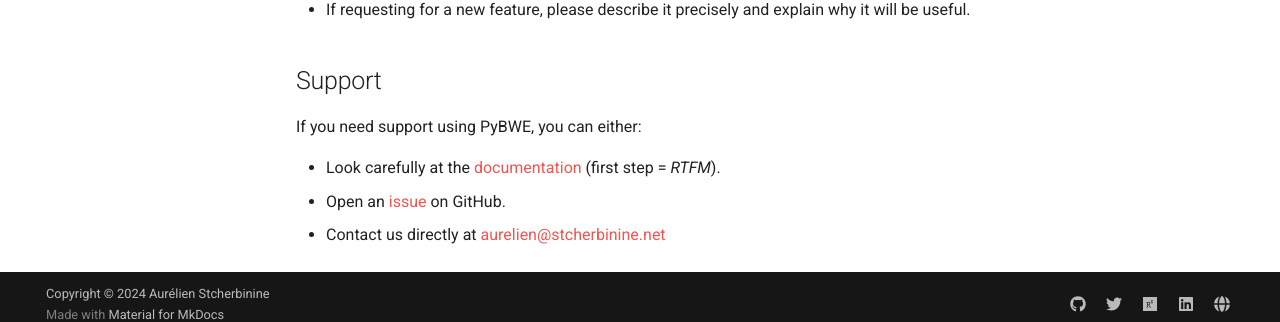
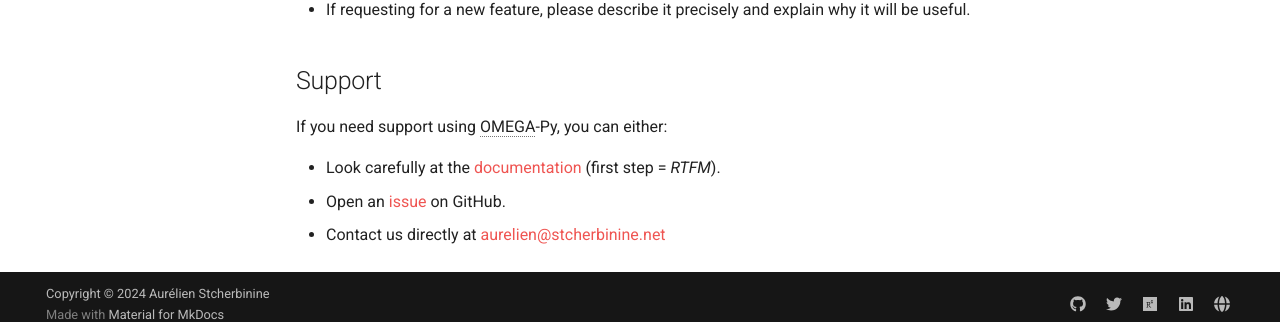
Before and after one commit to AStcherbinine/omegapy, an MkDocs documentation site: the page built from docs/community.md, in a window 1280 px wide and 1140 px high. Shown: the part 803-1125 px from the top of the window. Built offline with MkDocs 1.6.1 and Material for MkDocs 9.7.7, drawn with Linux system fonts in a browser that asks for light colours; comment, search, counter and statistics services are not loaded.

Commit message:
Change PyBWE to OMEGA-Py

```diff
--- a/docs/community.md
+++ b/docs/community.md
@@ -28,7 +28,7 @@ To help us address the issue, please include at minimum:
 
 
 ## Support
-If you need support using PyBWE, you can either:
+If you need support using OMEGA-Py, you can either:
 
  * Look carefully at the [documentation](https://astcherbinine.github.io/omegapy/)
    (first step = *RTFM*).
```
